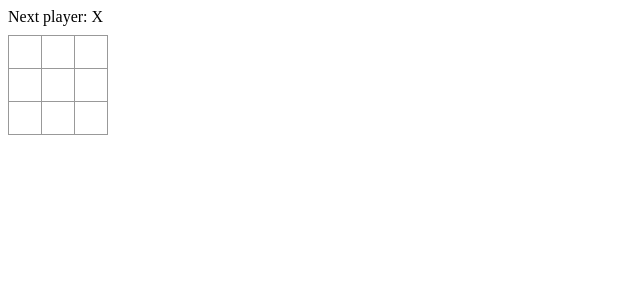
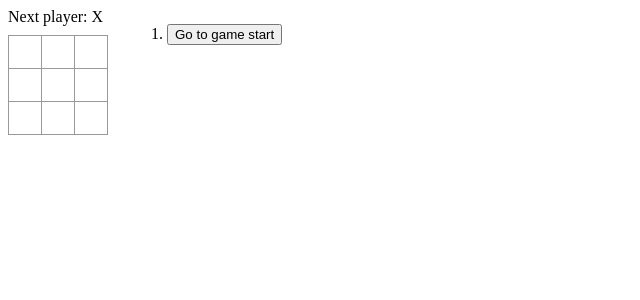
Before and after one commit to azazelsbidding/flashcard-app, a React (Vite) app: page / in a window 1280 px wide. Shown: the top 300 px of the page, without its empty margins (0-640 px from the left). Built offline with nearby package versions, Linux system fonts and the light colour scheme.

Commit message:
final tic tac toe

```diff
--- a/src/App.tsx
+++ b/src/App.tsx
@@ -3,6 +3,12 @@
 type SquareProps = {
 	value: string | null;
 	onSquareClick: () => void;
+};
+
+type BoardProps = {
+	xNext : boolean;
+	squares: (string | null)[];
+	onPlay: (nextSquares: (string | null)[]) => void;
 };
 
 function Square({ value, onSquareClick }: SquareProps) {
@@ -11,23 +17,19 @@
 	);
 }
 
-function Board() {
-   const [xNext, setXNext] = useState(true);
-   const [squares, setSquares] = useState(Array(9).fill(null));
-   const winner = calculateWinner(squares);
+function Board({ xNext, squares, onPlay }: BoardProps) {
+	function handleClick(i: number) {
+		if(calculateWinner(squares) || squares[i]){ return; }
+		const nextSquares = squares.slice();
+		if(xNext)	{ nextSquares[i] = "X"; }
+		else 		{ nextSquares[i] = "O"; }
+		onPlay(nextSquares);
+	}
 
-   let status;
-   if (winner)	{ status = "Winner: " + winner + "!"; }
-   else 		{ status = "Next player: " + (xNext ? "X" : "O"); }
-
-   function handleClick(i: number) {
-	if(squares[i] || calculateWinner(squares)){ return; }
-	const nextSquares = squares.slice();
-	if(xNext)	{ nextSquares[i] = "X"; }
-	else 		{ nextSquares[i] = "O"; }
-	setSquares(nextSquares);
-	setXNext(!xNext);
-   }
+	const winner = calculateWinner(squares);
+	let status;
+	if (winner) 	{ status = 'Winner: ' + winner; }
+  	else 			{ status = 'Next player: ' + (xNext ? 'X' : 'O'); }
 
    return (
 	<>
@@ -51,7 +53,7 @@
 	);
 }
 
-function calculateWinner(squares) {
+function calculateWinner(squares: (string | null)[]): string | null {
 	const lines = [ [0,1,2], [3,4,5], [6,7,8], [0,3,6], [1,4,7], [2,5,8], [0,4,8], [2,4,6] ];
 	for(let i=0; i < lines.length; i++) {
 		const [a,b,c] = lines[i];
@@ -63,11 +65,39 @@
 }
 
 export default function Game() {
+	const [history, setHistory] = useState([Array(9).fill(null)]);
+	const [currentMove, setCurrentMove] = useState(0);
+	const xNext = currentMove % 2 === 0;
+	const currentSquares = history[currentMove];
+
+	function handlePlay(nextSquares: (string | null)[]) {
+		const nextHistory = [...history.slice(0,currentMove + 1), nextSquares];
+		setHistory(nextHistory);
+		setCurrentMove(nextHistory.length - 1);
+	}
+
+	function jumpTo(nextMove) {
+		setCurrentMove(nextMove);
+	}
+
+	const moves = history.map((squares, move) => {
+		let description;
+		if(move > 0)	{ description = 'Go to move #' + move; }
+		else			{ description = 'Go to game start'; }
+		return (
+			<li key={move}>
+				<button onClick={() => jumpTo(move)}>{description}</button>
+			</li>
+		);
+	});
+
 	return (
 		<div className="game">
-			<div className="game-board"><Board /></div>
+			<div className="game-board">
+				<Board xNext={xNext} squares={currentSquares} onPlay={handlePlay}/>
+			</div>
 			<div className="game-info">
-				<ol>{/* TODO */}</ol>
+				<ol>{moves}</ol>
 			</div>
 		</div>
 	);
```
